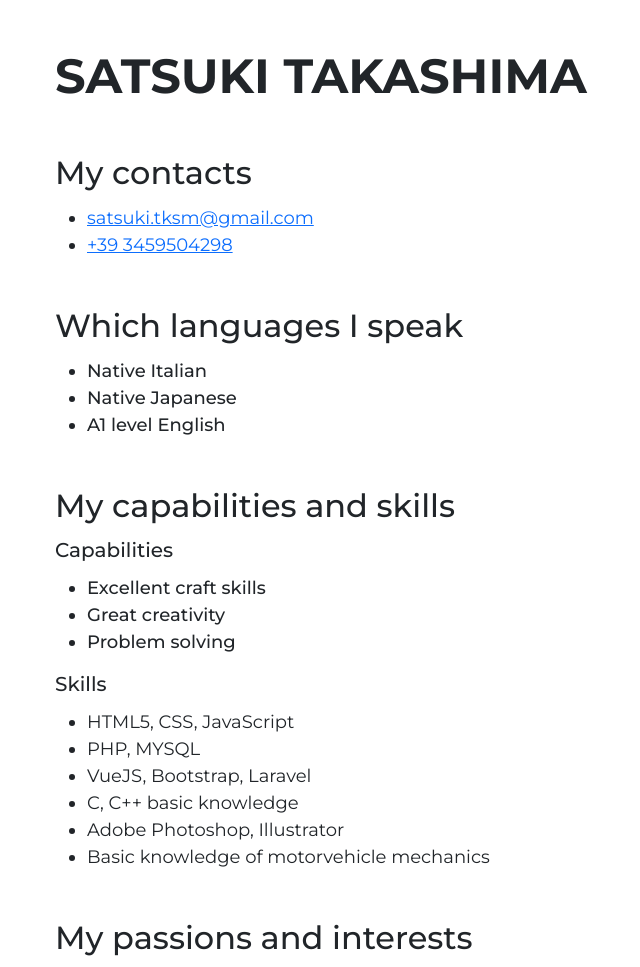
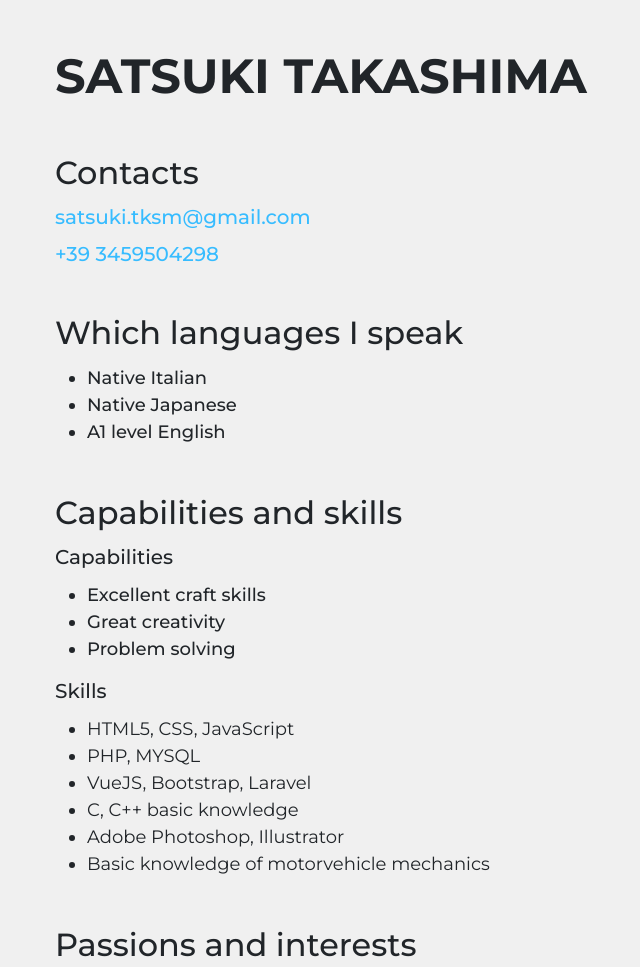
Before and after one commit to tsukigahara/my-website, a plain HTML site: page index.html in a window 1280 px wide. Shown: the top 967 px of the page, without its empty margins (27-667 px from the left). Drawn offline with nearby package versions, Linux system fonts and the light colour scheme.

Commit message:
add style

```diff
--- a/css/style.css
+++ b/css/style.css
@@ -1,8 +1,24 @@
 @import url('https://fonts.googleapis.com/css2?family=Montserrat:wght@200;300;400;500;600;700;800&display=swap');
+
+html,
+body {
+    background-color: rgb(240, 240, 240);
+}
 
 * {
     font-family: 'Montserrat', sans-serif;
 }
+
+a {
+    color: rgb(55, 188, 255);
+    text-decoration: none;
+
+}
+
+a:hover {
+    color: rgb(0, 142, 214);
+}
+
 
 h1 {
     font-size: 48px;
--- a/index.html
+++ b/index.html
@@ -45,15 +45,17 @@
             <div data-bs-spy="scroll" data-bs-target="#navbar-example3" data-bs-smooth-scroll="true"
                 class="scrollspy-example-2" tabindex="0">
                 <div class="my-5" id="contacts">
-                    <h3>My contacts</h3>
-                    <ul>
-                        <li><a href="mailto:satsuki.tksm@gmail.com">satsuki.tksm@gmail.com</a></li>
-                        <li>
+                    <h3>Contacts</h3>
+                    <div>
+                        <h5>
+                            <a href="mailto:satsuki.tksm@gmail.com">satsuki.tksm@gmail.com</a>
+                        </h5>
+                        <h5>
                             <a href="tel:+393459504298">
                                 +39 3459504298
                             </a>
-                        </li>
-                    </ul>
+                        </h5>
+                    </div>
                 </div>
                 <div class="my-5" id="languages">
                     <h3>Which languages I speak</h3>
@@ -64,7 +66,8 @@
                     </ul>
                 </div>
                 <div class="my-5" id="skills">
-                    <h3>My capabilities and skills</h3>
+                    <h3>Capabilities and skills</h3>
+                    <div>
                         <h5>Capabilities</h5>
                         <ul class="strong">
                             <li>Excellent craft skills
@@ -72,7 +75,8 @@
                             <li>Great creativity</li>
                             <li>Problem solving</li>
                         </ul>
-
+                    </div>
+                    <div>
                         <h5>Skills</h5>
                         <ul>
                             <li>HTML5, CSS, JavaScript</li>
@@ -86,8 +90,9 @@
                             </li>
                         </ul>
                     </div>
+                </div>
                 <div class="my-5" id="passions">
-                    <h3>My passions and interests</h3>
+                    <h3>Passions and interests</h3>
                     <p>I have no real work experience, so I would like to talk about my interests
                         and passions:
                     </p>
@@ -107,14 +112,18 @@
                         know things.</p>
                 </div>
                 <div class="my-5" id="projects">
-                    <h3>My recent projects</h3>
+                    <h3>Recent projects</h3>
+                    <div>
+
                         <h5>Divergence Meter Project</h5>
                         <img src="" alt="image here" class="p-1">
-                    <p>Divergence Meter Project is an anime/game merchandise project. Building a nixie vintage clock and
+                        <p>Divergence Meter Project is an anime/game merchandise project. Building a nixie vintage clock
+                            and
                             selling it on internet.
                         </p>
                         <p>This project started with market research and feasibility check.
-                        I had found similar products at very high prices with a high demand from a small niche of fans.
+                            I had found similar products at very high prices with a high demand from a small niche of
+                            fans.
                         </p>
                         <p>
                             The next step was cost calculation with the selection of suppliers.
@@ -126,7 +135,7 @@
                             Twitter account for advertising.
                         </p>
                         <a href="https://satsukikaze.booth.pm/">You can see that shop here</a>
-
+                    </div>
                 </div>
                 <div class="my-5" id="education">
                     <h3>Education and training</h3>
```
Lines whose indentation alone changed are shown as unchanged.
